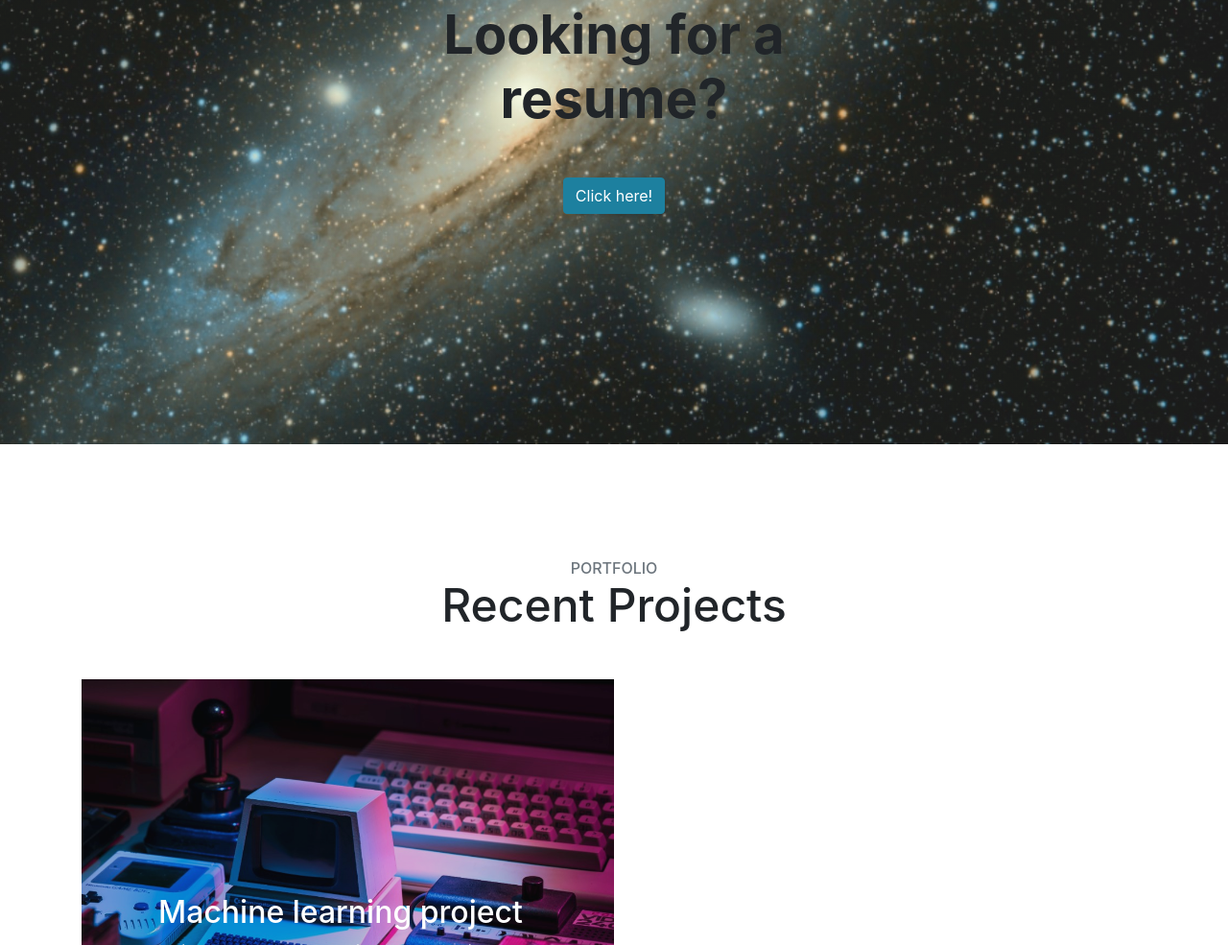
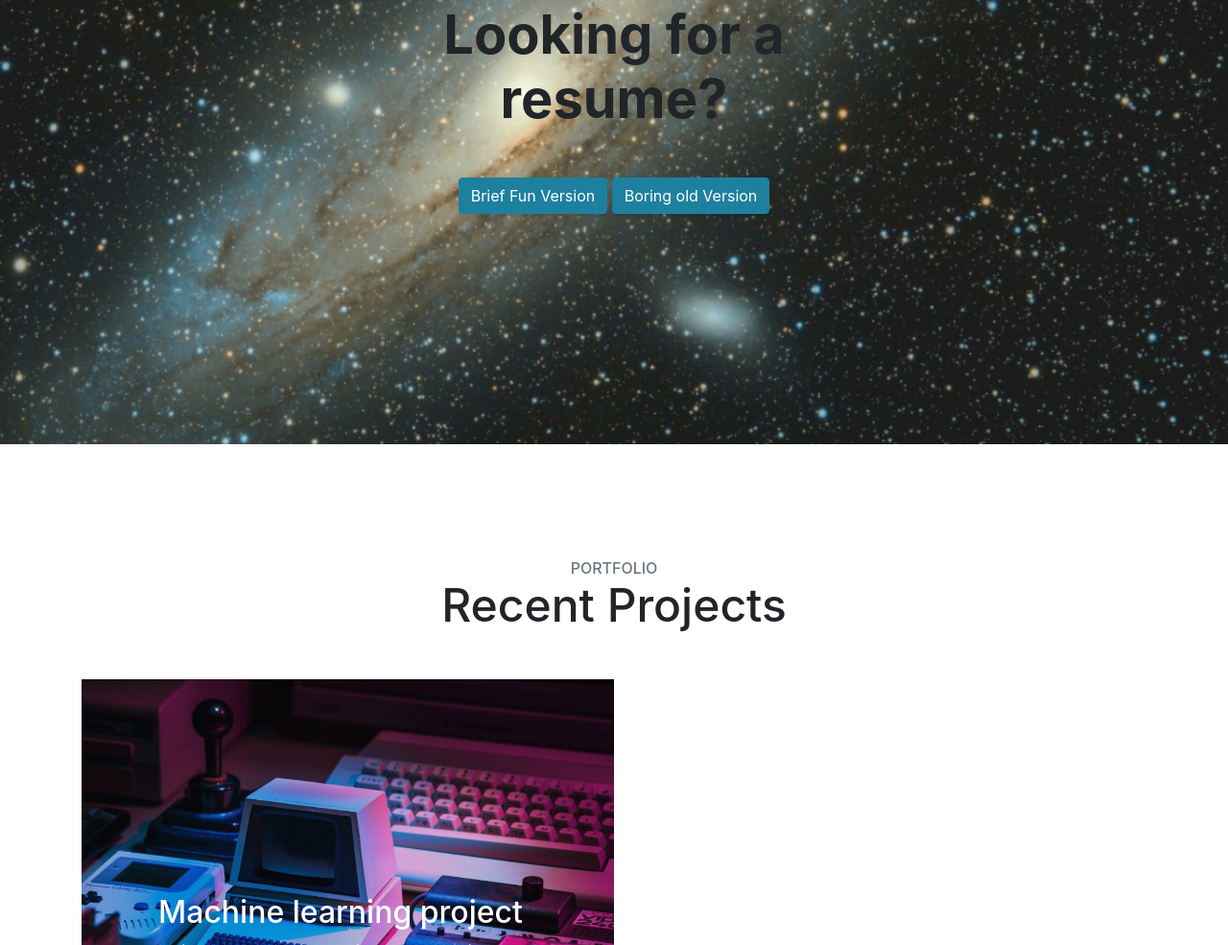
Before and after one commit to jcbrito/jcbrito.github.io, a website with bundled scripts: page index.html in a window 1280 px wide. Shown: the part 2214-3199 px from the top of the page at 96% size. Built offline with nearby package versions, Linux system fonts and the light colour scheme.

Commit message:
added both resume

```diff
--- a/index.html
+++ b/index.html
@@ -131,7 +131,8 @@
   <section class="callout">
     <div class="container text-center">
       <h2 class="mx-auto mb-5">Looking for a resume?</h2>
-      <a class="btn btn-primary btn-xl" href="https://jcbrito.github.io/MyResume.pdf">Click here!</a>
+      <a class="btn btn-primary btn-xl" href="https://jcbrito.github.io/MyResume.pdf">Brief Fun Version</a>
+      <a class="btn btn-primary btn-xl" href="https://jcbrito.github.io/MyResume.pdf">Boring old Version</a>
     </div>
   </section>
 
```
Also changed, not shown: 1 other file.
